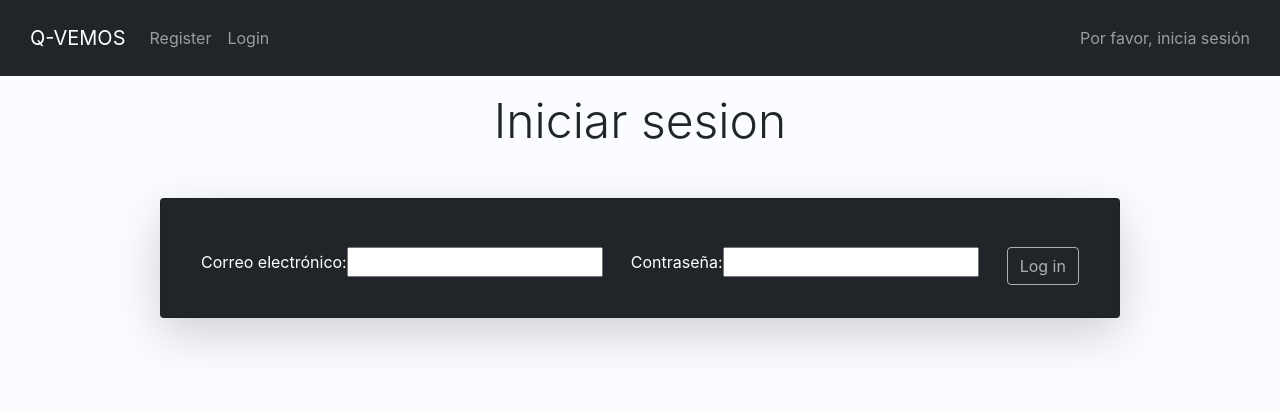
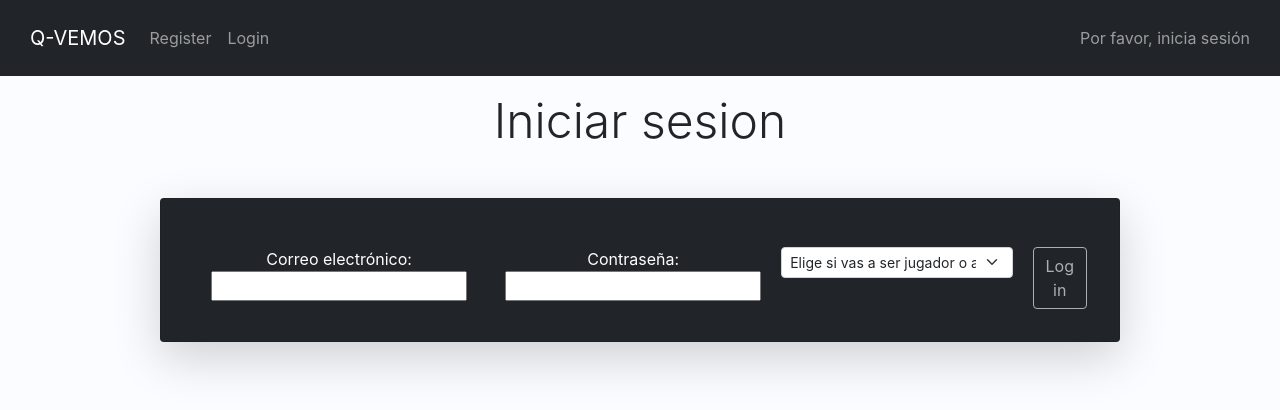
Before and after one commit to josemnaranjo/proyecto_qvemos_2, a React (Create React App) app in the folder Q-VES/client/: page /login in a window 1280 px wide. Shown: the top 410 px of the page. Built offline with nearby package versions, Linux system fonts and the light colour scheme.

Commit message:
Se agrego admin a user model y login form

```diff
--- a/Q-VES/client/src/components/LoginForm.jsx
+++ b/Q-VES/client/src/components/LoginForm.jsx
@@ -15,6 +15,9 @@ const LoginForm = (props) => {
         password: Yup.string()
         .min(8,"Tu contraseña debe ser más larga")
         .required("Por favor ingresa una contraseña"),
+
+        admin: Yup.string()
+        .required("Debes seleccionar si eres administrador o invitado")
     })
     return (
     <div>
@@ -27,7 +30,7 @@ const LoginForm = (props) => {
             onSubmit={values=>onSubmitProp(values)}
             enableReinitialize
             >
-            {({errors,touched,values})=>(
+            {({errors,touched})=>(
                 <Form>
                     <div className= 'container card w-75 text-white bg-dark mt-5 shadow-lg p-3 mb-5 rounded'>
                         <div className='card-body d-flex justify-content-evenly'>
@@ -44,6 +47,14 @@ const LoginForm = (props) => {
                                 {errors.password && touched.password ? <p>{errors.password}</p>:null}
                             </div>
 
+                            <div className='mt-3'>
+                                <Field id='admin' as='select' className='form-select form-select-sm' name='admin'>
+                                    <option selected>Elige si vas a ser jugador o administrador</option>
+                                    <option value={"admin"}>administrador</option>
+                                    <option value={"jugador"}>jugador</option>
+                                </Field>
+                            </div>
+
                             <div className='mt-0'>
                                 <button className='btn btn-outline-light mt-3' type='submit' disabled={Object.values(errors).length>0 || Object.values(touched).length===0}>Log in</button>
                             </div>
--- a/Q-VES/client/src/components/Navbar.jsx
+++ b/Q-VES/client/src/components/Navbar.jsx
@@ -9,7 +9,7 @@ const Navbar = () => {
 
     const renderInfo = ()=>{
         if(user){
-            return(<> ¡Bienvenido {user.firstName}!</>)
+            return(<>¡Bienvenido {user.firstName}!</>)
         }else{
             return(<>Por favor, inicia sesión</>)
         }
```
Also changed, not shown: 2 other files (tests, documents, lock files or other folders).
